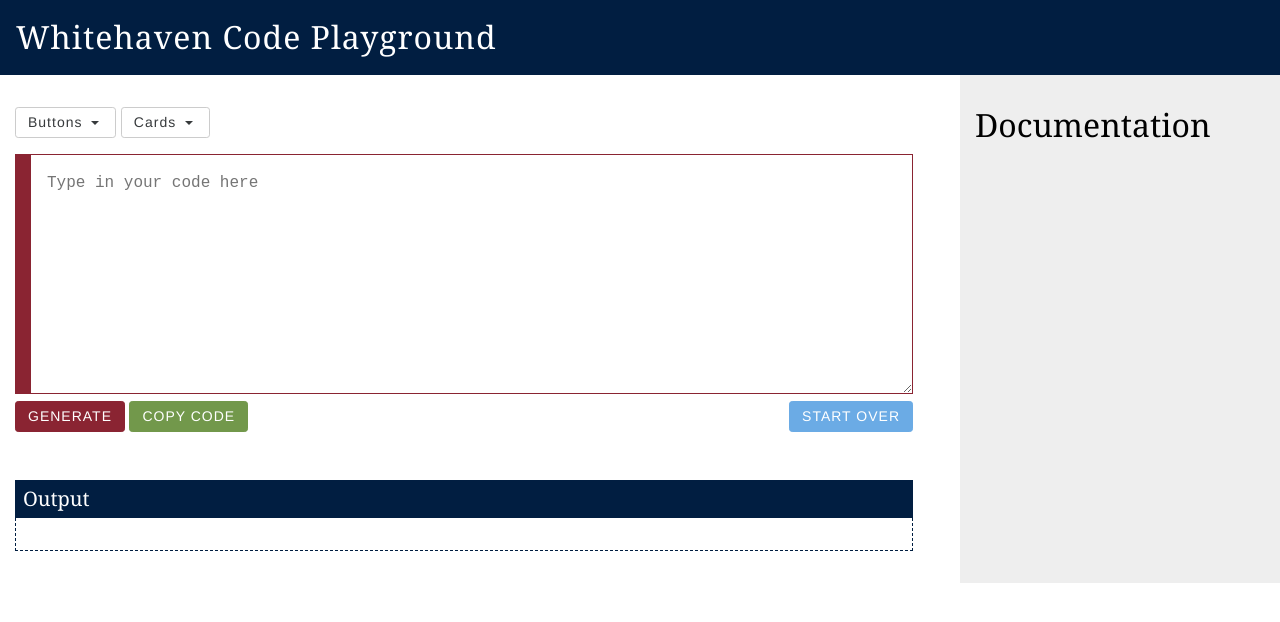
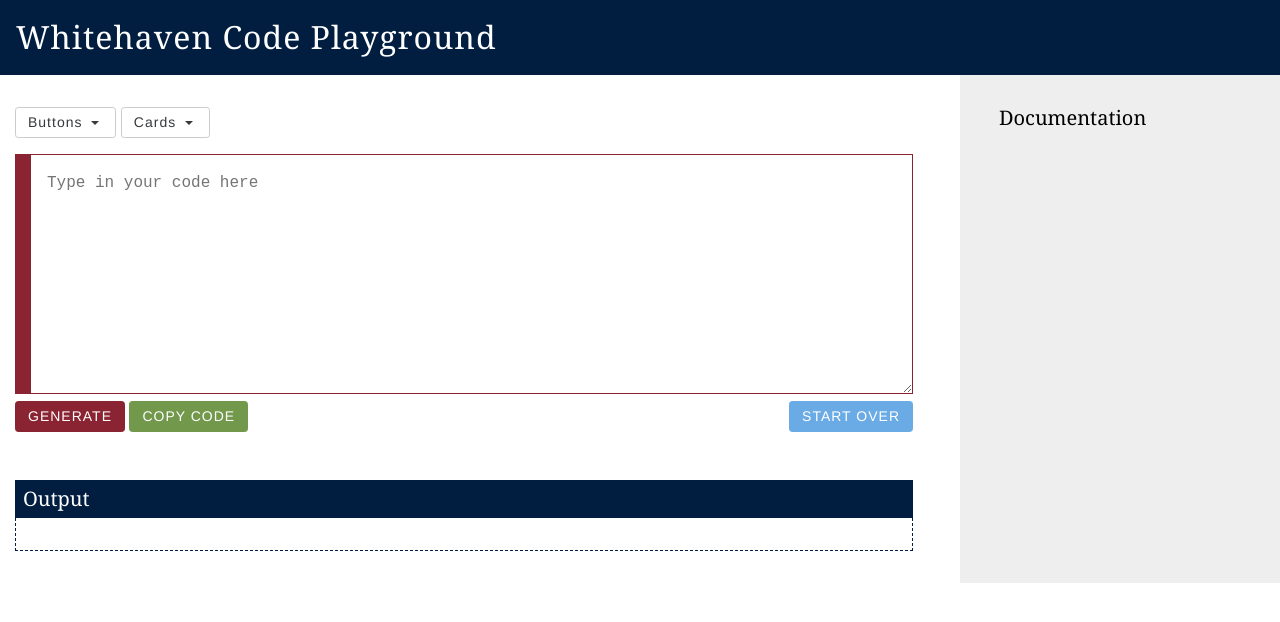
Before and after one commit to georgetown-university/whitehaven-playground, a Jekyll site: the page built from index.html, in a window 1280 px wide. Shown: the top 622 px of the page. Built offline with Jekyll 4.4.1, drawn with Linux system fonts in a browser that asks for light colours.

Commit message:
Reorganizing files; adding documentation support

```diff
--- /dev/null
+++ b/_includes/code-form.html
@@ -0,0 +1,19 @@
+<main class="col-xs-12 col-md-9">
+
+  <section class="play-form">
+    {% include code-options.html %}
+
+    <textarea id="code" placeholder="Type in your code here"></textarea>
+    <button class="btn btn-sm btn-danger" id="generate">Generate</button>
+    <button class="btn btn-sm btn-success" id="copy">Copy code</button>
+    <button class="btn btn-sm btn-info pull-md-right" id="clear">Start Over</button>
+  </section>
+
+  <section class="play-output">
+    <h2>Output</h2>
+    <div id="output" class="output-block"></div>
+  </section>
+
+</main>
+
+{% include code-templates.html %}
--- a/_layouts/default.html
+++ b/_layouts/default.html
@@ -2,31 +2,8 @@
 
 <div class="container-fluid play-content">
   <div class="row">
-    <main class="col-xs-12 col-md-9">
-
-      <section class="play-form">
-        {% include options.html %}
-
-        <textarea id="code" placeholder="Type in your code here"></textarea>
-        <button class="btn btn-sm btn-danger" id="generate">Generate</button>
-        <button class="btn btn-sm btn-success" id="copy">Copy code</button>
-        <button class="btn btn-sm btn-info pull-md-right" id="clear">Start Over</button>
-      </section>
-
-      <section class="play-output">
-        <h2>Output</h2>
-        <div id="output" class="output-block"></div>
-      </section>
-
-    </main>
-
-    <aside class="col-xs-12 col-md-3 play-docs">
-      <h2>Documentation</h2>
-
-      {{content}}
-    </aside>
+    {{content}}
   </div>
 </div>
 
-{% include templates.html %}
 {% include footer.html %}
--- a/css/main.scss
+++ b/css/main.scss
@@ -31,12 +31,6 @@
 
 .play-content {
   margin-top: 75px;
-}
-
-.play-docs {
-  background: $gray;
-  padding-bottom: 2rem;
-  padding-top: 2rem;
 }
 
 /* -----------------------
@@ -91,3 +85,29 @@
     padding: 1rem;
   }
 }
+
+
+/* -----------------------
+ * Documentation
+ * ----------------------- */
+
+.play-docs {
+  background: $gray;
+
+  h2 {
+    font-size: 1.25rem;
+  }
+
+  p {
+    font-size: 0.9rem;
+  }
+
+  section {
+    display: none;
+    padding: 2rem 1.5rem;
+  }
+
+  section[data-doc=default] {
+    display: block;
+  }
+}
--- a/index.html
+++ b/index.html
@@ -1,3 +1,24 @@
 ---
 layout: default
 ---
+
+{% include code-form.html %}
+
+<aside class="col-xs-12 col-md-3 play-docs">
+  <section data-doc="default">
+    <h2>Documentation</h2>
+  </section>
+
+  <section data-doc="buttons">
+    <h2>Buttons</h2>
+    <p>A more flexible way to implement calls-to-action is to use Buttons. Full documentation is available on <a href="http://v4-alpha.getbootstrap.com/components/buttons/" target="_blank">Bootstrap Buttons</a>, but here are some examples.</p>
+    <p>Buttons are best used in Cards to provide a call-to-action, but can also be used alone in Primary or Secondary Body when attention is needed for a link.</p>
+    <p>Buttons may also include additional code for icons, as illustrated here and described in more detail in the Icon section below.</p>
+  </section>
+
+  <section data-doc="cards">
+    <h2>Cards</h2>
+    <p>A more flexible way to implement callouts is to use Cards. Full documentation is available on <a href="http://v4-alpha.getbootstrap.com/components/card/" target="_blank">Bootstrap Cards</a>, including Card Decks, but here are some examples based on GU’s current callout styles. The Card functionality allows you to mix-and-match items that you need, providing greater flexibility.</p>
+    <p>Cards may be used in Primary Body, Secondary Body, Global Callout, or Page Callout. The design may be slightly different than illustrated here, due to differences of content.</p>
+
+</aside>
--- a/js/custom.js
+++ b/js/custom.js
@@ -21,7 +21,12 @@
       e.preventDefault();
       _this.paste(this);
     });
+
+    $('.play-form .dropdown-toggle').click(function() {
+      _this.updateDocumentation(this.id);
+    })
   },
+
 
   /* ---
    * FUNCTION: generate()
@@ -32,6 +37,7 @@
     var code = $('#code').val();
     $('#output').html(code);
   },
+
 
   /* ---
    * FUNCTION: copy()
@@ -44,6 +50,7 @@
     document.getSelection().removeAllRanges();
   },
 
+
   /* ---
    * FUNCTION: clear()
    *    When a user clicks on the "start over" button, the contents of the field deleted
@@ -51,7 +58,9 @@
   clear: function() {
     $('#code').val('');
     this.generate();
+    this.updateDocumentation('default');
   },
+
 
   /* ---
    * FUNCTION: paste()
@@ -65,8 +74,19 @@
     var currentCode = $('#code').val();
     $('#code').val(currentCode + html);
     this.generate();
+  },
+
+
+  /* ---
+   * FUNCTION: updateDocumentation()
+   *    Display documentation in the sidebar, based on a passed-in ID.
+   */
+  updateDocumentation: function(id) {
+    $('.play-docs section').hide();
+    $('.play-docs section[data-doc=' + id + ']').show();
   }
 };
+
 
 $(document).ready(function() {
   doc.init();
```
Also changed, not shown: _includes/code-options.html (renamed from _includes/options.html), _includes/code-templates.html (renamed from _includes/templates.html).
